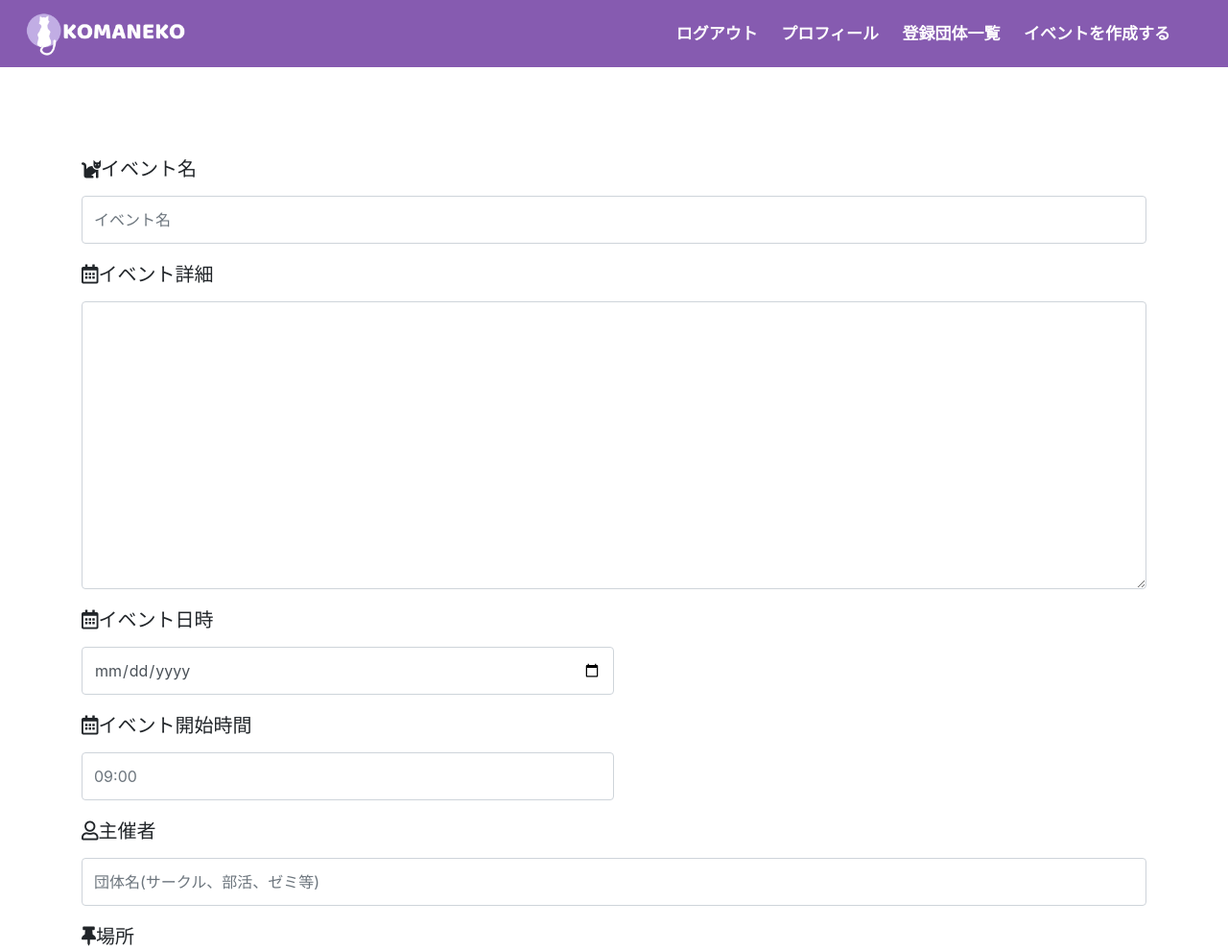
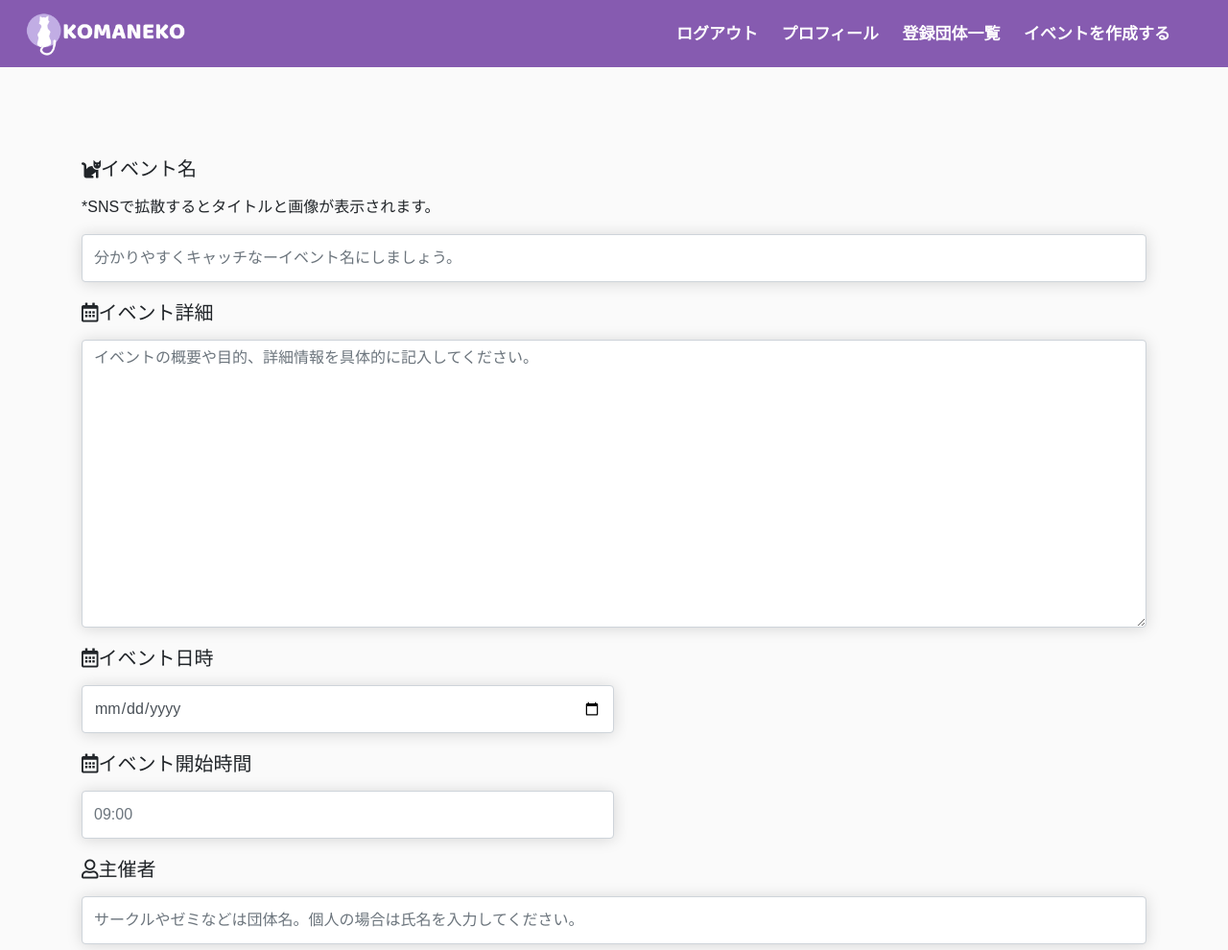
Before and after one commit to daikiyano/komaneko, a Flask app: page /create in a window 1280 px wide. Shown: the top 990 px of the page at 96% size. Run offline with Flask 2, Linux system fonts and the light colour scheme; a user stored in the database is signed in; some libraries are stand-ins or nearby versions.

Commit message:
CHANGE style

```diff
--- a/companyblog/blog_posts/views.py
+++ b/companyblog/blog_posts/views.py
@@ -145,6 +145,8 @@ def update(blog_post_id):
             images = test.format(app.config['AWS_BUCKET'],image)
             blog_post.event_image = images
 
+
+
         blog_post.title  = form.title.data
         blog_post.text  = form.text.data
         blog_post.event_date = form.event_date.data
@@ -156,6 +158,7 @@ def update(blog_post_id):
         blog_post.cost  = form.cost.data
         blog_post.contact  = form.contact.data
 
+
         db.session.commit()
         flash("投稿を更新しました。")
         return redirect(url_for('blog_posts.blog_post',blog_post_id=blog_post.id))
@@ -165,7 +168,6 @@ def update(blog_post_id):
         form.text.data = blog_post.text
         form.event_date.data = blog_post.event_date
         form.event_time.data = blog_post.event_time
-        form.image.data = blog_post.event_image
         form.organizer.data = blog_post.organizer
         form.place.data = blog_post.place
         form.entry.data = blog_post.entry
--- a/companyblog/static/pc.css
+++ b/companyblog/static/pc.css
@@ -120,6 +120,8 @@ header{
 }
 .form_input{
   height:50px;
+  box-shadow: 0 1px 16px 0 rgba(0, 0, 0, 0.15);
+  border: 1px solid #EBEBEB;
   /* background: #e6ecf0; */
 }
 
--- a/companyblog/static/phone.css
+++ b/companyblog/static/phone.css
@@ -28,6 +28,8 @@
 
 .form_input{
   height:50px;
+  box-shadow: 0 1px 16px 0 rgba(0, 0, 0, 0.15);
+  border: 1px solid #EBEBEB;
 }
 
 .preview{
@@ -336,8 +338,8 @@ header{
 .post_box_index{
   width:98%;
   margin: 20px auto;
-  border: solid 1px gray;
-  box-shadow: 0 5px 5px rgba(0,0,0,0.6);
+  box-shadow: 0 1px 16px 0 rgba(0, 0, 0, 0.15);
+  border: 1px solid #EBEBEB;
 }
 
 
@@ -552,6 +554,8 @@ header{
  border-radius:50%;
  height:300px;
  width:300px;
+ box-shadow: 0 1px 16px 0 rgba(0, 0, 0, 0.15);
+ border: 1px solid #EBEBEB;
 }
 /* all.html */
 
--- a/companyblog/static/tablet.css
+++ b/companyblog/static/tablet.css
@@ -7,6 +7,8 @@
 
 .form_input{
   height:50px;
+  box-shadow: 0 1px 16px 0 rgba(0, 0, 0, 0.15);
+  border: 1px solid #EBEBEB;
 }
 
 .preview{
@@ -344,8 +346,8 @@ header{
 .post_box_index{
   width:95%;
   margin: 20px auto;
-  border: solid 1px gray;
-  box-shadow: 0 5px 5px rgba(0,0,0,0.6);
+  box-shadow: 0 1px 16px 0 rgba(0, 0, 0, 0.15);
+  border: 1px solid #EBEBEB;
 }
 
 .post_top{
@@ -535,6 +537,9 @@ header{
  border-radius:50%;
  height:250px;
  width:250px;
+ box-shadow: 0 1px 16px 0 rgba(0, 0, 0, 0.15);
+ border: 1px solid #EBEBEB;
+
 }
 
 
@@ -552,6 +557,8 @@ header{
   text-align:center;
   width:100%;
   margin: 0 auto;
+  box-shadow: 0 1px 16px 0 rgba(0, 0, 0, 0.15);
+  border: 1px solid #EBEBEB;
 }
 
 .user_post_box{
--- a/companyblog/templates/base.html
+++ b/companyblog/templates/base.html
@@ -19,7 +19,7 @@
     <script src="https://cdn.jsdelivr.net/bxslider/4.2.12/jquery.bxslider.min.js"></script>
   </head>
 
-  <body style="height:100%; background: #fff;" onload="initialize()">
+  <body style="height:100%; background: #FAFAFA; font-family: sans-serif;" onload="initialize()">
     <header>
       <h1 class="header_logo"><a style="text-decoration:none; color:white;" href="{{url_for('core.index')}}"><img src="{{ url_for('static', filename='komazawa-app-logo.jpg') }}" style="position:absolute; top:-10px;height:60px; width:180px;" alt=""></a></h1>
       <div class="header_sp">
--- a/companyblog/templates/blog_post.html
+++ b/companyblog/templates/blog_post.html
@@ -50,14 +50,14 @@
           <div  class="button condition{{post.id}} fas fa-cat cat_unlike_index cat_unlike" condition="like" post_id="{{post.id}}"></div>
         {% endif %}
         {% else %}
-          <a class="fas fa-cat cat_login_index cat_login" href="{{url_for('users.register')}}"></a>
+          <a class="fas fa-cat cat_login_index" href="{{url_for('users.register')}}"></a>
         {% endif %}
         <span class="count{{post.id}} like_count">{{ post.likes.count()}}</span>
         </div>
         <!-- コピーボタン -->
       </div>
-      <div class="event_date_box_index event_date_box event_date_blog_post">
-        <p class="event_date_index event_date event_date_post">開催日<br>
+      <div class="event_date_box_index event_date_blog_post">
+        <p class="event_date_index event_date_post">開催日<br>
         <span style="font-size:12px;">{{post.event_date.strftime('%Y年')}}</span><br>
         {{post.event_date.strftime('%m月%d日')}}</p>
       </div>
--- a/companyblog/templates/create_post.html
+++ b/companyblog/templates/create_post.html
@@ -55,7 +55,8 @@
 
     <div class="form-group">
       <h5><i class="fas fa-cat"></i>{{form.title.label(class="form-control-label")}}</h5>
-        {{form.title(placeholder="イベント名",class="form_input form-control form-contorl-lg",onkeyup="ShowLength(value,inputlength1);")}}
+      <p>*SNSで拡散するとタイトルと画像が表示されます。</p>
+        {{form.title(placeholder="分かりやすくキャッチなーイベント名にしましょう。",class="form_input form-control form-contorl-lg",onkeyup="ShowLength(value,inputlength1);")}}
         {% for error in form.title.errors %}
           <span style="color: red;">{{ error }}</span><br>
         {% endfor %}
@@ -63,7 +64,7 @@
 
     <div class="form-group">
       <h5><i class="far fa-calendar-alt"></i>{{form.text.label(class="form-control-label")}}</h5>
-      {{form.text(style="height:300px;",class="form_input form-control",rows='50',cols='100')}}
+      {{form.text(placeholder="イベントの概要や目的、詳細情報を具体的に記入してください。",style="height:300px;",class="form_input form-control",rows='50',cols='100')}}
       {% for error in form.text.errors %}
         <span style="color: red;">{{ error }}</span><br>
       {% endfor %}
@@ -84,14 +85,14 @@
     </div>
     <div class="form-group">
       <h5><i class="far fa-user"></i>{{form.organizer.label(class="form-control-label")}}</h5>
-      {{form.organizer(placeholder="団体名(サークル、部活、ゼミ等)",class="form_input form-control form-contorl-lg")}}
+      {{form.organizer(placeholder="サークルやゼミなどは団体名。個人の場合は氏名を入力してください。",class="form_input form-control form-contorl-lg")}}
       {% for error in form.organizer.errors %}
         <span style="color: red;">{{ error }}</span><br>
       {% endfor %}
     </div>
     <div class="form-group">
       <h5><i class="fas fa-thumbtack"></i>{{form.place.label(class="form-control-label")}}</h5>
-        {{form.place(placeholder="例)駒澤大学　8号館8-123)",class="form_input form-control form-contorl-lg",id="place")}}
+        {{form.place(placeholder="大学の教場、施設名や住所等を入力してください。",class="form_input form-control form-contorl-lg",id="place")}}
         {% for error in form.place.errors %}
           <span style="color: red;">{{ error }}</span><br>
         {% endfor %}
@@ -100,36 +101,37 @@
     <div id="map_canvas" style="margin: 30px 0;width:100%; height:50%"></div>
     <div class="form-group">
       <h5><i class="far fa-check-circle"></i>{{form.entry.label(class="form-control-label")}}</h5>
-        {{form.entry(placeholder="必要な持ち物、資格など",style="height:300px;",class="form_input form-control form-contorl-lg")}}
+        {{form.entry(placeholder="必要な持ち物、服装、資格、準備があれば入力してください(ヒント：学部限定ですか？駒澤大学生限定ですか？)",style="height:300px;",class="form_input form-control form-contorl-lg")}}
         {% for error in form.entry.errors %}
           <span style="color: red;">{{ error }}</span><br>
         {% endfor %}
     </div>
     <div class="form-group">
       <h5><i class="far fa-flag"></i>{{form.way.label(class="form-control-label")}}</h5>
-        {{form.way(placeholder="参加フォームなどのURL",style="height:300px;",class="form_input form-control form-contorl-lg")}}
+        {{form.way(placeholder="事前に申し込みが必要な場合、Googleフォームなどのリンクや連絡先を設置することをおすすめします",style="height:300px;",class="form_input form-control form-contorl-lg")}}
         {% for error in form.way.errors %}
           <span style="color: red;">{{ error }}</span><br>
         {% endfor %}
     </div>
     <div class="form-group">
         <h5><i class="fas fa-yen-sign"></i>{{form.cost.label(class="form-control-label")}}</h5>
-        {{form.cost(placeholder="参加にかかる費用",class="form_input form-control form-contorl-lg")}}
+        {{form.cost(placeholder="参加にかかる費用を入力しましょう",class="form_input form-control form-contorl-lg")}}
         {% for error in form.cost.errors %}
           <span style="color: red;">{{ error }}</span><br>
         {% endfor %}
     </div>
     <div class="form-group">
       <h5><i class="far fa-address-card"></i>{{form.contact.label(class="form-control-label")}}</h5>
-        {{form.contact(placeholder="メールアドレス、HPのURLなど",class="form_input form-control form-contorl-lg")}}
+        {{form.contact(placeholder="イベントについてのお問い合わせ先(メールアドレス等)",class="form_input form-control form-contorl-lg")}}
         {% for error in form.contact.errors %}
           <span style="color: red;">{{ error }}</span><br>
         {% endfor %}
     </div>
     <div class="form-group">
       <h5><i class="far fa-images"></i>{{form.image.label(class="form-control-label")}}</h5>
-        *画像形式はjpg,png,jpeg,gifのみ対応しています。
-      {{form.image(class="form_input form-control form-contorl-lg")}}
+      <p> *画像形式はjpg,png,jpeg,gifのみ対応しています。<br>
+        *SNSで拡散する際にタイトルと画像が表示されます。イベントをイメージできる素敵な画像を選択しましょう。</p>
+      {{form.image(class="form_input form-control form-contorl-lg")}}<br>
     <br>
       {% for error in form.image.errors %}
         <span style="color: red;">{{ error }}</span><br>
--- a/companyblog/users/views.py
+++ b/companyblog/users/views.py
@@ -221,6 +221,7 @@ def account():
 
 
 
+
     profile_image = url_for('static',filename='profile_pics/'+current_user.profile_image)
     return render_template('account.html',profile_image=profile_image,form=form)
 
```
Also changed, not shown: other parts of companyblog/static/pc.css (+20 -9 lines), companyblog/blog_posts/forms.py (+7 -1 lines), companyblog/templates/account.html (+19 -16 lines), companyblog/templates/index.html (+8 -6 lines), data.sqlite.
